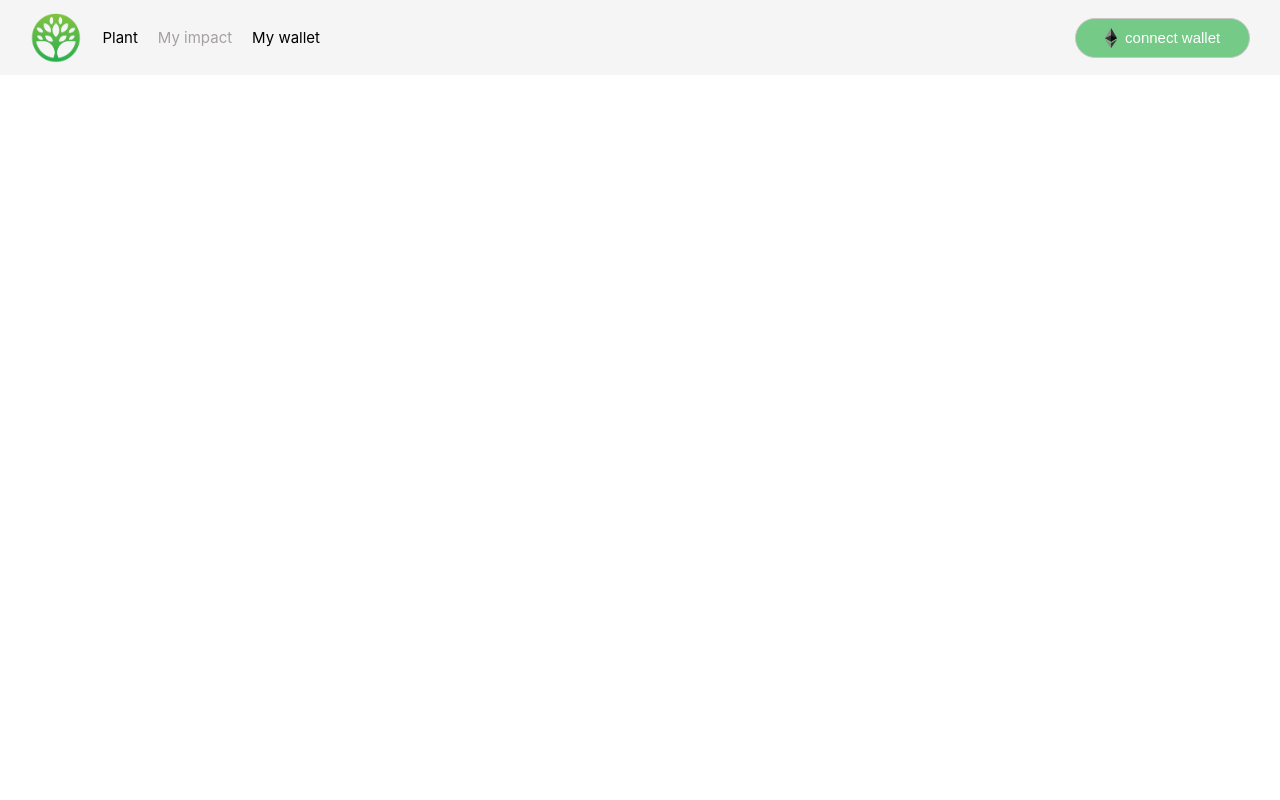
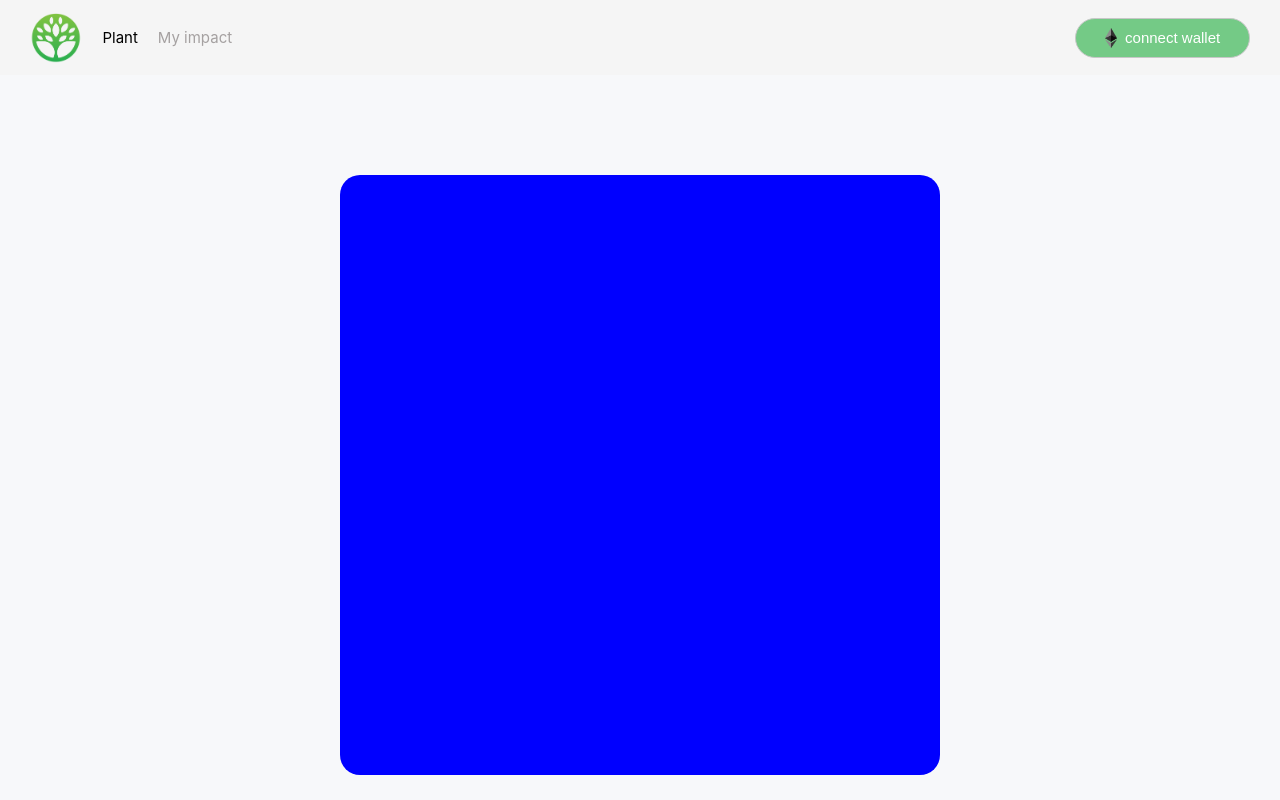
Before and after one commit to singularity-capital/NFTrees-app, a React (Create React App) app in the folder nftrees-app/: page /impact in a window 1280 px wide. Built offline with nearby package versions, Linux system fonts and the light colour scheme.

Commit message:
start impact page

```diff
--- a/nftrees-app/src/App.js
+++ b/nftrees-app/src/App.js
@@ -19,7 +19,6 @@ import MycoinABI from './artifacts/contracts/Mycoin.sol/Mycoin.json';
 import Navbar from './components/Navbar';
 import Plant from './components/Plant';
 import Impact from './components/Impact';
-import Wallet from './components/Wallet';
 
 function App() {
   const[Currentaccount, setCurrentaccount] = useState();
@@ -128,7 +127,6 @@ function App() {
   const getAllowance = async () => {
     if(isConnected){
       let allowance = await MycoinContract.methods.allowance(Currentaccount, contractAddresses['Purchase']).call();
-      console.log(allowance);
       return allowance;
     }
     else{
@@ -148,9 +146,6 @@ function App() {
 
   const buyNFTree = async (numCredits, totalCost, coin) => {
     let amount = String(totalCost * (10**18));
-    console.log('numCredits =', numCredits);
-    console.log('totalCost =', amount);
-    console.log('coin =', coin);
     if(isConnected){
       await PurchaseContract.methods.buyNFTree(numCredits, amount, coin).send({from: Currentaccount});
     }
@@ -170,10 +165,7 @@ function App() {
 
           <Route exact path = '/impact'>
             <Navbar account = {Currentaccount} connectWallet = {connectWallet}/>
-          </Route>
-
-          <Route exact path = '/wallet'>
-            <Navbar account = {Currentaccount} connectWallet = {connectWallet}/>
+            <Impact/>
           </Route>
         </Switch>
       </Router>
--- a/nftrees-app/src/components/Impact.css
+++ b/nftrees-app/src/components/Impact.css
@@ -0,0 +1,13 @@
+.impactContainer {
+    height: calc(100vh - 75px);
+    background-color: #F7F8FA;
+    padding-top: 100px;
+}
+
+.dashboard {
+    width: 600px;
+    height: 600px;
+    margin: auto;
+    background-color: blue;
+    border-radius: 20px;
+}
--- a/nftrees-app/src/components/Impact.js
+++ b/nftrees-app/src/components/Impact.js
@@ -1,14 +1,29 @@
 // base imports
 import React from 'react';
-import './Plant.css';
+import './Impact.css';
 
-function Plant() {
+function Impact() {
 
   return (
-    <div className="Plant">
+    <div className="Impact">
+      <div className = 'impactContainer'>
+        <div className = 'dashboard'>
+          <div className = 'dashboardHeader'>
 
+          </div>
+          <div className = 'dashboardEmissions'>
+
+          </div>
+          <div className = 'dashboardImpact'>
+
+          </div>
+          <div className = 'dashboardSummary'>
+
+          </div>
+        </div>
+      </div>
     </div>
   );
 }
 
-export default Plant;
+export default Impact;
--- a/nftrees-app/src/components/Navbar.js
+++ b/nftrees-app/src/components/Navbar.js
@@ -36,8 +36,6 @@ function Navbar (props){
             <p className = 'spacer'/>
             <NavLink exact smooth activeClassName = "active-navbar-Link" className = "navbar-Link" to = '/impact'> My impact </NavLink>
             <p className = 'spacer'/>
-            <NavLink exact smooth activeClassName = "active-navbar-Link" className = "navbar-Link" to = '/wallet'> My wallet </NavLink>
-            <p className = 'spacer'/>
 
             {/* display user address */}
             <p className = "address my-auto"> <SubstringAddress/> </p>
--- a/nftrees-app/src/components/Wallet.js
+++ /dev/null
@@ -1,14 +0,0 @@
-// base imports
-import React from 'react';
-import './Plant.css';
-
-function Plant() {
-
-  return (
-    <div className="Plant">
-
-    </div>
-  );
-}
-
-export default Plant;
```
Also changed, not shown: nftrees-app/src/components/Wallet.css (deleted).
